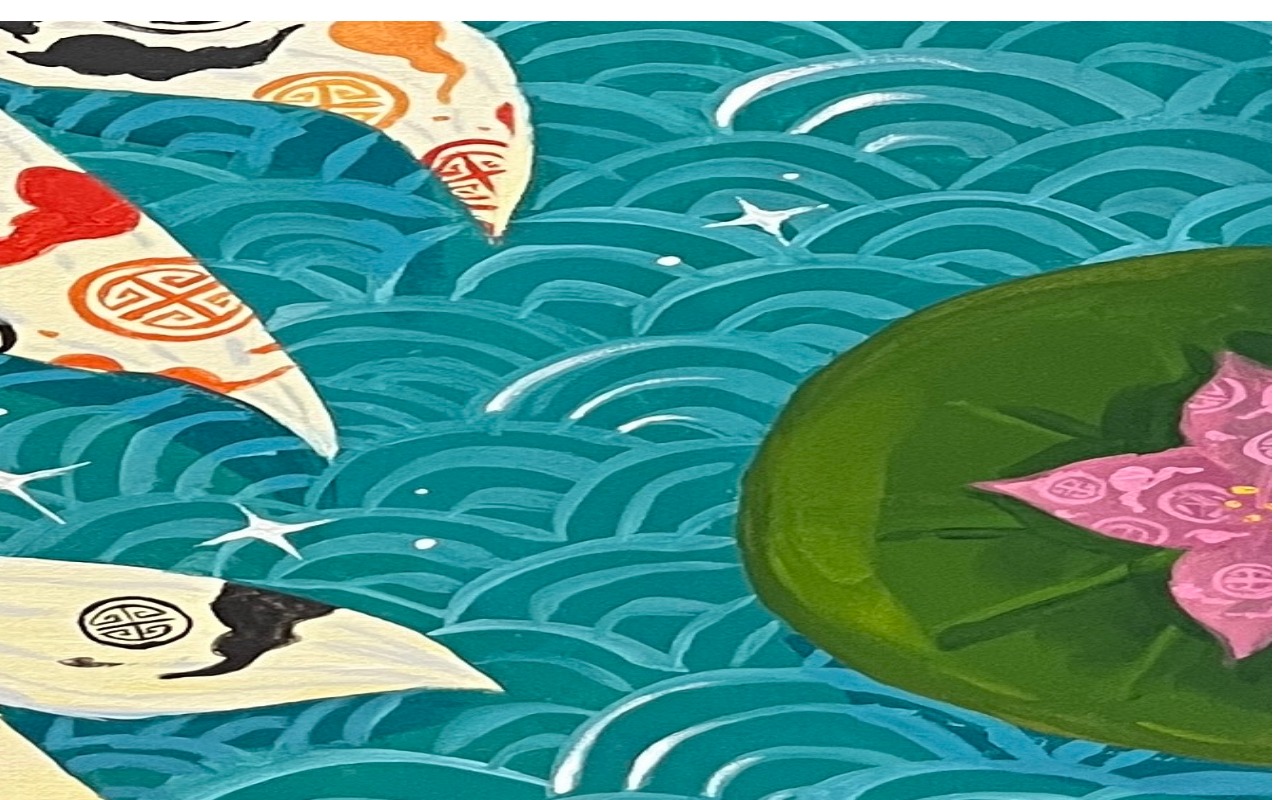
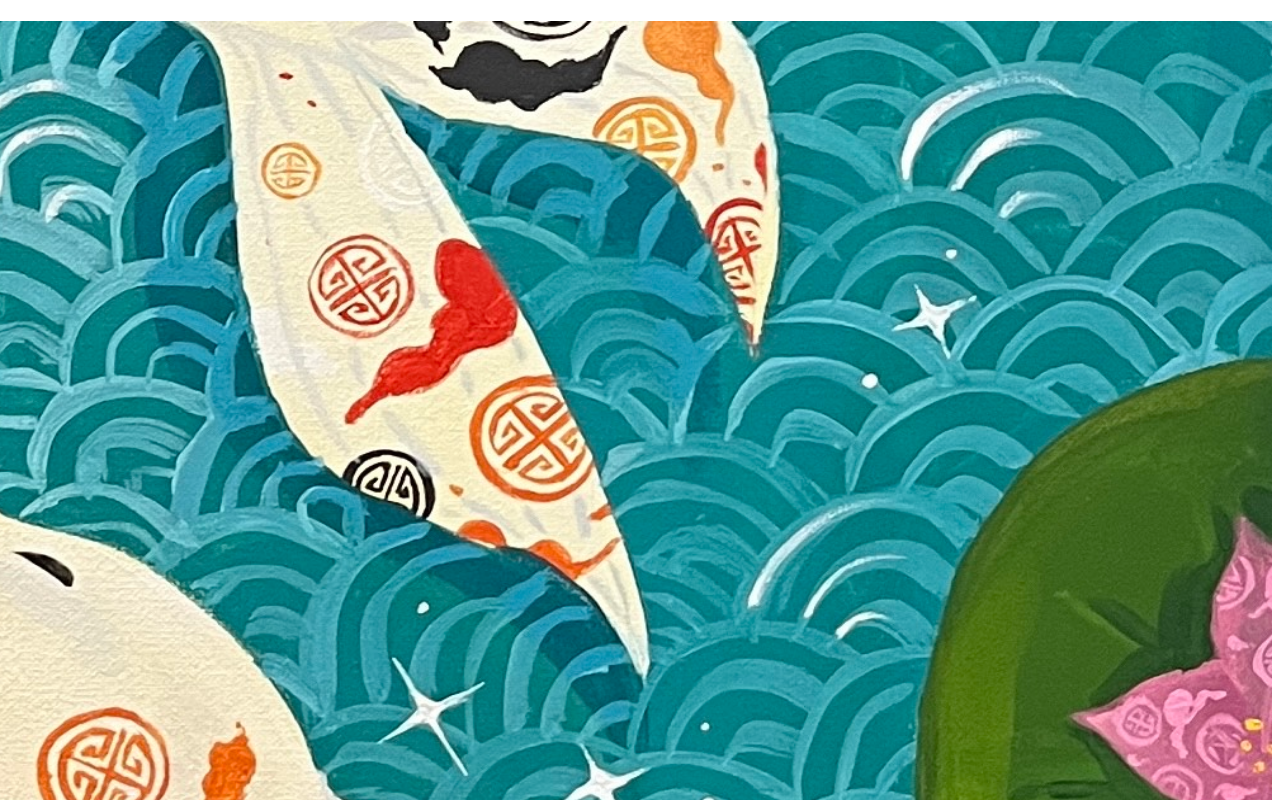
Before and after one commit to niixuuu/niixuuu.github.io, a plain HTML site: page index.html in a window 1280 px wide. Shown: the top 800 px of the page. Drawn offline with Linux system fonts and the light colour scheme.

Commit message:
Update index.html

```diff
--- a/index.html
+++ b/index.html
@@ -5,7 +5,7 @@
 
   </head>
   <body>
-    <img align="right" width="3000" height="1000" src="images/IMG_1912.jpeg">
+    <img align="right" width="2000" height="1500" src="images/IMG_1912.jpeg">
     <h1 aligh="left"> wwowowoowwow </h1>
   </body>
 </html>
```
